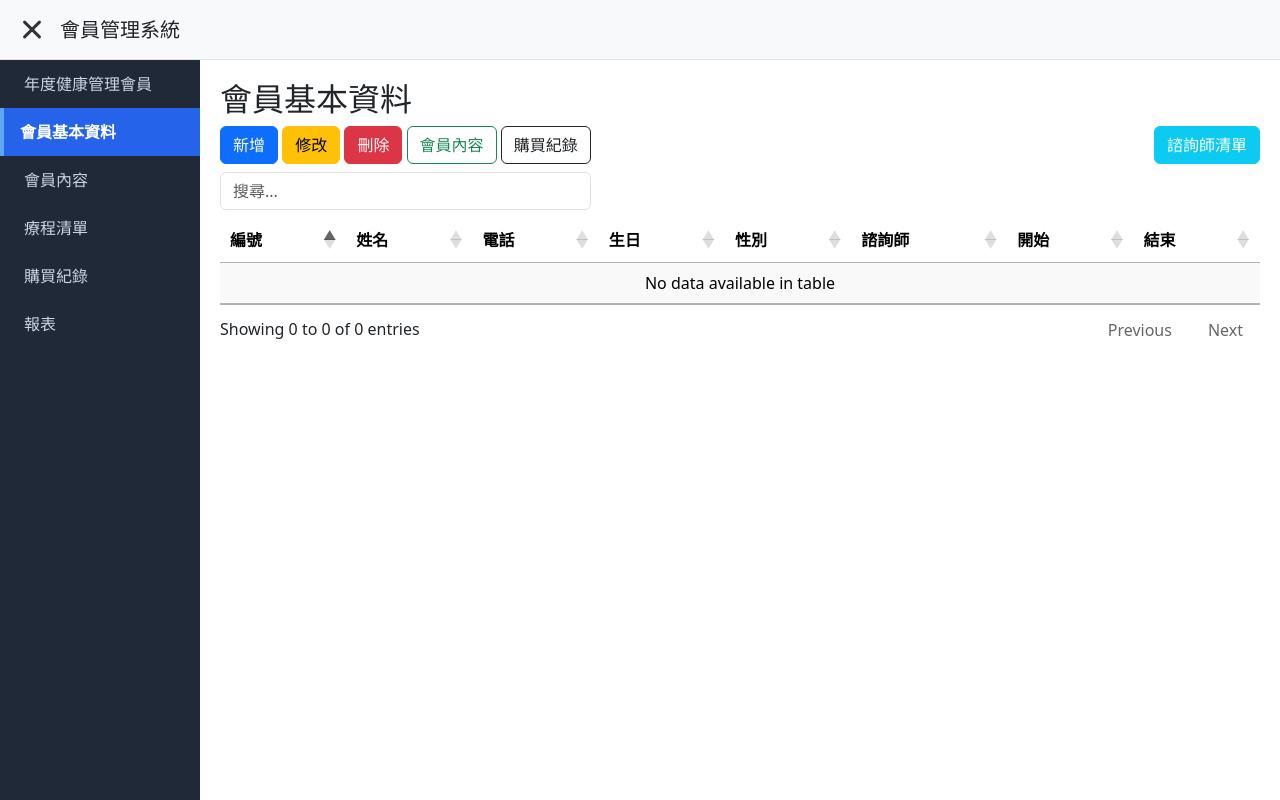
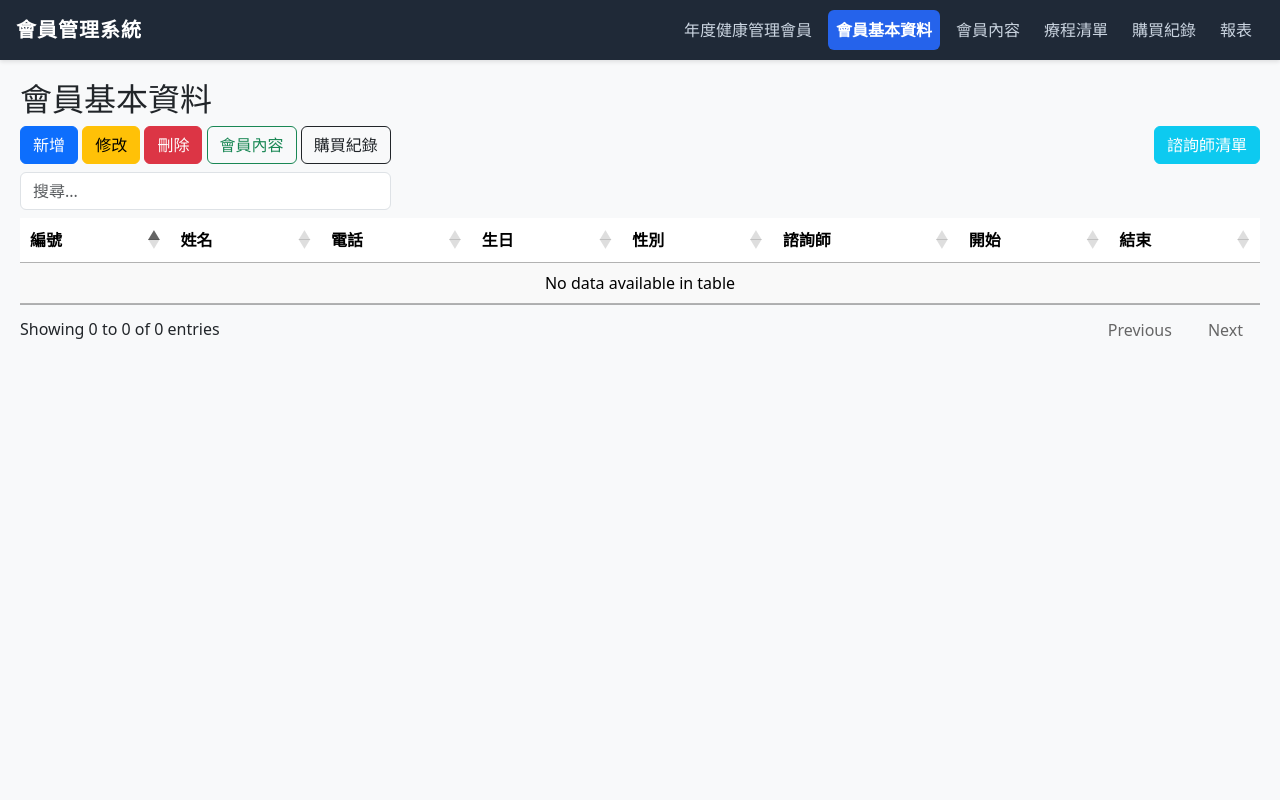
Before and after one commit to chrischen1008/member_clinic, a Flask app: page /members in a window 1280 px wide. Run offline with Flask 3, Linux system fonts and the light colour scheme; data that the repository does not hold is empty; some libraries are stand-ins or nearby versions.

Commit message:
導覽列改到上方

```diff
--- a/templates/layout.html
+++ b/templates/layout.html
@@ -5,12 +5,8 @@
 <meta charset="UTF-8">
 <title>{% block title %}會員管理系統{% endblock %}</title>
 
-<!-- Bootstrap 5 -->
 <link href="https://cdn.jsdelivr.net/npm/bootstrap@5.3.3/dist/css/bootstrap.min.css" rel="stylesheet">
-<!-- DataTables -->
 <link rel="stylesheet" href="https://cdn.datatables.net/1.13.8/css/jquery.dataTables.min.css">
-
-<!-- ⭐ 1. 引入 Bootstrap Datepicker CSS -->
 <link rel="stylesheet" href="https://cdnjs.cloudflare.com/ajax/libs/bootstrap-datepicker/1.10.0/css/bootstrap-datepicker.min.css">
 
 <style>
@@ -21,157 +17,74 @@
     body {
         margin: 0;
         overflow-x: hidden;
+        /* 💡 重要：替上方的固定導覽列預留空間，避免內容被遮擋 */
+        padding-top: 60px;
+        background-color: #f8f9fa;
     }
 
     /* =========================
-   Top Nav
+       上方導覽列 (Top Navbar)
     ========================= */
+    .custom-navbar {
+        background-color: #1f2937; /* 延續你原本的深色風格 */
+        min-height: 60px;
+        box-shadow: 0 2px 4px rgba(0,0,0,0.1);
+    }
 
-.top-nav {
-    height: 60px;
-    background-color: #f8f9fa;
-    display: flex;
-    align-items: center;
-    padding: 0 20px;
-    border-bottom: 1px solid #dee2e6;
+    .custom-navbar .navbar-brand {
+        color: #ffffff;
+        font-weight: bold;
+        letter-spacing: 1px;
+    }
 
-    position: fixed;
-    top: 0;
-    left: 0;
-    right: 0;
+    /* 導覽列連結樣式 */
+    .custom-navbar .nav-link {
+        color: #cbd5e1;
+        font-weight: 500;
+        padding: 8px 16px;
+        margin: 0 4px;
+        border-radius: 6px;
+        transition: all 0.2s ease-in-out;
+    }
 
-    z-index: 1001;
+    .custom-navbar .nav-link:hover {
+        color: #ffffff;
+        background-color: rgba(255, 255, 255, 0.1);
+    }
+
+    /* 作用中的選單項目 */
+    .custom-navbar .nav-link.active {
+        background-color: #2563eb; /* 藍色背景 */
+        color: #ffffff;
+        font-weight: bold;
     }
 
     /* =========================
-   主版型
+       主內容區塊
     ========================= */
-
-.main-layout {
-    display: flex;
-    margin-top: 60px;
+    .content {
+        padding: 20px;
         min-height: calc(100vh - 60px);
     }
 
     /* =========================
-   Sidebar
+       手機版版面微調
     ========================= */
-
-.sidebar {
-    /* 1. 改為由內容決定寬度，並設定最小與最大寬度限制 */
-    width: fit-content;
-    min-width: 200px;  /* 基礎寬度，字少時不至於縮太小 */
-    max-width: 300px;  /* 限制最大寬度，避免字太多撐得太誇張 */
-
-    background: #1f2937;
-    transition: all 0.3s ease;
-    overflow-x: hidden;
-    flex-shrink: 0;
+    @media (max-width: 991.98px) {
+        .navbar-collapse {
+            background-color: #2d3748; /* 手機版展開時稍微加深背景 */
+            padding: 10px;
+            border-radius: 8px;
+            margin-top: 10px;
         }
-
-/* 當點擊漢堡按鈕折疊時，寬度歸零 */
-.sidebar.collapsed {
-    width: 0;
-    min-width: 0; /* 記得把 min-width 也歸零，否則會折疊不起來 */
-    padding: 0;       /* 確保沒有留白 */
-    border: none;     /* 移除可能的邊框 */
-    overflow: hidden; /* 徹底隱藏內部文字，防止撐開版面 */
+        .custom-navbar .nav-link {
+            margin: 4px 0;
         }
-
-.sidebar a {
-    display: block;
-    color: #cbd5e1;
-    padding: 12px 24px; /* 微調左右 padding，讓文字與邊緣有呼吸空間 */
-    text-decoration: none;
-
-    /* 2. 關鍵：保持文字不換行，才能正確把寬度撐開 */
-    white-space: nowrap;
-}
-
-.sidebar a.active {
-    background: #2563eb; /* 藍色背景 */
-    color: white;
-    font-weight: bold;
-    border-left: 4px solid #60a5fa; /* 左側亮藍色邊條，讓選取狀態更醒目 */
-    padding-left: 16px; /* 稍微縮排以平衡邊條寬度 */
-}
-
-/* =========================
-   Content
-========================= */
-
-.content {
-    flex: 1;
-    min-width: 0;
-    padding: 20px;
-    overflow-x: auto;
-
-    /* 💡 新增這行：讓內容區塊變寬時有滑順的動畫，對應 sidebar 的 0.3s */
-    transition: all 0.3s ease;
-}
-
-/* =========================
-   漢堡按鈕
-========================= */
-
-.toggle-btn {
-    background: none;
-    border: none;
-    cursor: pointer;
-    padding: 0;
-
-    display: flex;
-    flex-direction: column;
-    justify-content: space-between;
-
-    width: 24px;
-    height: 18px;
-
-    position: relative;
-}
-
-.toggle-btn span {
-    display: block;
-    height: 3px;
-    width: 100%;
-    background-color: #333;
-    border-radius: 2px;
-
-    transition: all 0.3s ease;
-    transform-origin: center;
-    position: absolute;
-}
-
-.toggle-btn span:nth-child(1) {
-    top: 0;
-}
-
-.toggle-btn span:nth-child(2) {
-    top: 7px;
-}
-
-.toggle-btn span:nth-child(3) {
-    top: 14px;
-}
-
-.toggle-btn.active span:nth-child(1) {
-    top: 7px;
-    transform: rotate(45deg);
-}
-
-.toggle-btn.active span:nth-child(2) {
-    opacity: 0;
-}
-
-.toggle-btn.active span:nth-child(3) {
-    top: 7px;
-    transform: rotate(-45deg);
     }
 
     /* =========================
        Datepicker
     ========================= */
-
     .datepicker {
         z-index: 9999 !important;
     }
@@ -199,76 +112,54 @@ body {
 
 <body>
 
-<div class="top-nav">
-    <button class="toggle-btn active" id="sidebarToggle">
-        <span></span>
-        <span></span>
-        <span></span>
+<nav class="navbar navbar-expand-lg navbar-dark fixed-top custom-navbar">
+    <div class="container-fluid px-3">
+        <a class="navbar-brand mb-0 h1" href="#">會員管理系統</a>
+
+        <button class="navbar-toggler border-0" type="button" data-bs-toggle="collapse" data-bs-target="#topNavbar" aria-controls="topNavbar" aria-expanded="false" aria-label="展開導覽列">
+            <span class="navbar-toggler-icon"></span>
         </button>
 
-    <h5 class="ms-3 mb-0">會員管理系統</h5>
+        <div class="collapse navbar-collapse" id="topNavbar">
+            <ul class="navbar-nav ms-auto mb-2 mb-lg-0" id="myTopNav">
+                <li class="nav-item"><a href="/introduction_img" class="nav-link {% if active == 'introduction_img' %}active{% endif %}">年度健康管理會員</a></li>
+                <li class="nav-item"><a href="/members" class="nav-link {% if active == 'members' %}active{% endif %}">會員基本資料</a></li>
+                <li class="nav-item"><a href="/member_rights" class="nav-link {% if active == 'member_rights' %}active{% endif %}">會員內容</a></li>
+                <li class="nav-item"><a href="/course_list" class="nav-link {% if active == 'course_list' %}active{% endif %}">療程清單</a></li>
+                <li class="nav-item"><a href="/orders" class="nav-link {% if active == 'orders' %}active{% endif %}">購買紀錄</a></li>
+                <li class="nav-item"><a href="/reports" class="nav-link {% if active == 'reports' %}active{% endif %}">報表</a></li>
+            </ul>
         </div>
-
-<div class="main-layout">
-
-    <div class="sidebar" id="mySidebar">
-        <a href="/introduction_img" class="{% if active == 'introduction_img' %}active{% endif %}">年度健康管理會員</a>
-        <a href="/members" class="{% if active == 'members' %}active{% endif %}">會員基本資料</a>
-        <a href="/member_rights" class="{% if active == 'member_rights' %}active{% endif %}">會員內容</a>
-        <a href="/course_list" class="{% if active == 'course_list' %}active{% endif %}">療程清單</a>
-        <a href="/orders" class="{% if active == 'orders' %}active{% endif %}">購買紀錄</a>
-        <a href="/reports" class="{% if active == 'reports' %}active{% endif %}">報表</a>
     </div>
+</nav>
 
 <div class="content">
     {% block content %}{% endblock %}
 </div>
 
-</div>
-
-<!-- 核心基礎套件 -->
 <script src="https://code.jquery.com/jquery-3.7.1.min.js"></script>
 <script src="https://cdn.jsdelivr.net/npm/bootstrap@5.3.3/dist/js/bootstrap.bundle.min.js"></script>
 <script src="https://cdn.datatables.net/1.13.8/js/jquery.dataTables.min.js"></script>
 
-<!-- ⭐ 3. 引入 Bootstrap Datepicker JS 與 繁體中文語系 -->
 <script src="https://cdnjs.cloudflare.com/ajax/libs/bootstrap-datepicker/1.10.0/js/bootstrap-datepicker.min.js"></script>
 <script src="https://cdnjs.cloudflare.com/ajax/libs/bootstrap-datepicker/1.10.0/locales/bootstrap-datepicker.zh-TW.min.js"></script>
 
 <script>
 $(document).ready(function() {
-    // 1. 側邊欄切換（你原本的程式碼）
-    $('#sidebarToggle').on('click', function() {
-        $(this).toggleClass('active');
-        $('#mySidebar').toggleClass('collapsed');
+    // 💡 1. 自動偵測網址並高亮上方選單
+    var currentPath = window.location.pathname;
 
-        // 💡 關鍵新增：等待側邊欄的 CSS 動畫結束 (300 毫秒) 後，強制重新計算寬度
-        setTimeout(function() {
-            // 觸發視窗的 resize 事件，讓常規的 RWD 元素自動撐開
-            $(window).trigger('resize');
+    $('#myTopNav a.nav-link').each(function() {
+        var menuHref = $(this).attr('href');
 
-            // 如果該頁面有使用 DataTables 表格，強制它重新校正欄位寬度
-            if ($.fn.DataTable) {
-                $.fn.dataTable.tables({ visible: true, api: true }).columns.adjust();
-            }
-        }, 300); // 這裡的 300 對應 CSS 裡的 0.3s
-    });
-
-    // 2. 自動偵測網址並高亮側邊欄選單
-    var currentPath = window.location.pathname; // 取得目前的網址路徑，例如 "/members"
-
-    $('#mySidebar a').each(function() {
-        var menuHref = $(this).attr('href'); // 取得選單的 href 屬性
-
-        // 檢查目前的網址是否包含或等於該選單的 href
         if (currentPath === menuHref) {
             $(this).addClass('active');
         } else {
-            $(this).removeClass('active'); // 確保其他沒有匹配到的不會亮起
+            $(this).removeClass('active');
         }
     });
 
-    // 3. Datepicker 初始化（你原本的程式碼）
+    // 💡 2. Datepicker 初始化
     $('.js-datepicker').datepicker({
         format: 'yyyy/mm/dd',
         language: 'zh-TW',
--- a/templates/member_rights.html
+++ b/templates/member_rights.html
@@ -1,5 +1,5 @@
 {% extends "layout.html" %}
-{% block title %}會員權益管理{% endblock %}
+{% block title %}會員內容管理{% endblock %}
 
 {% block content %}
 <style>
```
Also changed, not shown: templates/layout-left-sidebar.html (added, +287 -0 lines). Lines whose indentation alone changed are shown as unchanged.
